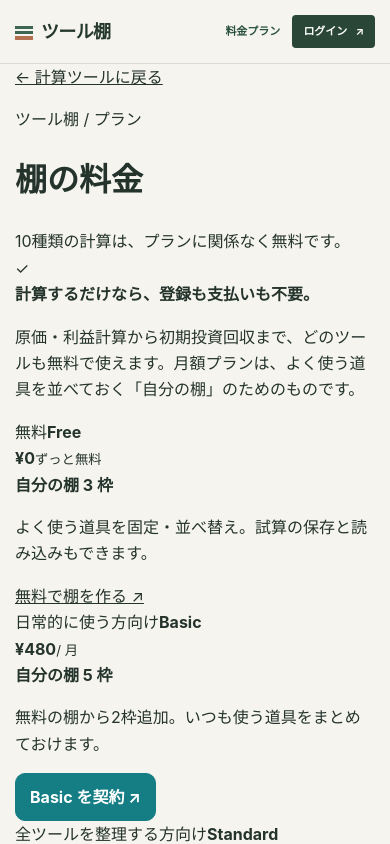
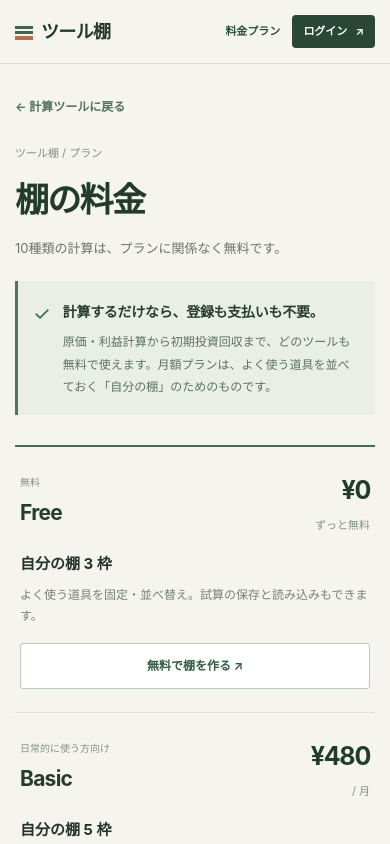
Before and after one commit to takkun-studio/tool-shelf, a React (Vite) app: page /pricing in a window 390 px wide. Shown: the top 844 px of the page. Built offline with nearby package versions, Linux system fonts and the light colour scheme; no server answers.

Commit message:
Carry utilitarian document-style design through plan comparison

```diff
--- a/src/studio.css
+++ b/src/studio.css
@@ -184,3 +184,47 @@ footer.shelf-site-footer{max-width:1320px;margin-top:28px;border-color:#d8dcd4;f
   .ledger-row-pin{max-width:68px;white-space:normal;line-height:1.4}
 }
 @media(prefers-reduced-motion:reduce){.ledger-row{transition:none}}
+
+
+/* Pricing belongs inside the working tool, not in a marketing landing page. */
+.ledger-price-page{max-width:1100px;margin:0 auto;padding:41px 8px 44px}
+.ledger-price-back{font-size:12px;font-weight:700;text-decoration:none;color:#54715c}
+.ledger-price-heading{margin:31px 0 26px}
+.ledger-price-heading p{color:#809184;font-size:11px;margin:0 0 9px}
+.ledger-price-heading h1{font-size:clamp(30px,3.6vw,42px);font-weight:780;letter-spacing:-.05em;margin:0 0 6px;color:#223b2b}
+.ledger-price-heading>span{font-size:13px;color:#687669}
+.ledger-price-fact{display:flex;align-items:start;gap:17px;background:#e9efe6;border-left:3px solid #50765a;padding:19px 24px;margin-bottom:30px}
+.ledger-price-fact>span{font-size:20px;color:#376c46}
+.ledger-price-fact strong{color:#293d2d;font-size:15px;letter-spacing:-.02em}
+.ledger-price-fact p{font-size:12px;line-height:1.85;color:#5c7160;margin:7px 0 0}
+.ledger-prices{border-top:2px solid #476c53}
+.ledger-price-option{display:grid;grid-template-columns:minmax(125px,1fr) minmax(105px,.76fr) minmax(230px,2.1fr) 176px;gap:20px;align-items:center;border-bottom:1px solid #d9e1d8;padding:29px 14px}
+.ledger-price-name>span{display:block;font-size:10px;color:#849483;margin-bottom:5px}
+.ledger-price-name strong{display:block;color:#243c2d;font-size:22px;letter-spacing:-.035em}
+.ledger-price-value strong{font-size:25px;letter-spacing:-.05em;color:#213c2b}
+.ledger-price-value small{display:block;font-size:11px;color:#809285;margin-top:5px}
+.ledger-price-features strong{font-size:15px;font-weight:750}
+.ledger-price-features p{font-size:12px;line-height:1.75;margin:7px 0 0;color:#748276}
+.ledger-price-action{display:inline-flex;align-items:center;justify-content:center;text-decoration:none;background:#294c38;border:1px solid #294c38;color:#fff;border-radius:3px;font-size:12px;font-weight:750;padding:12px 13px;min-height:42px}
+.ledger-price-action:hover:not(:disabled){background:#3b684c;color:#fff}
+.ledger-price-action--light{background:#fff;color:#315d42;border-color:#b7ccba}
+.ledger-price-action--light:hover{background:#ecf4ea;color:#315d42}
+.ledger-price-terms{padding:25px 0 0}
+.ledger-price-terms p{font-size:12px;line-height:1.8;color:#6e7b70;margin:0 0 7px}
+@media(max-width:920px){
+  .ledger-price-option{grid-template-columns:1.1fr 1fr 2fr;gap:13px}
+  .ledger-price-action{grid-column:3;justify-self:start;width:100%;margin-top:7px}
+}
+@media(max-width:700px){
+  .ledger-price-page{padding:28px 0 25px}
+  .ledger-price-heading{margin:26px 0 21px}
+  .ledger-price-heading h1{font-size:34px}
+  .ledger-price-fact{padding:17px 15px;gap:12px}
+  .ledger-price-fact strong{font-size:14px}
+  .ledger-price-option{grid-template-columns:minmax(0,1fr) minmax(0,1fr);gap:9px 14px;padding:23px 5px}
+  .ledger-price-name strong{font-size:21px}
+  .ledger-price-value{text-align:right}
+  .ledger-price-features{grid-column:1/-1;padding:7px 0 2px}
+  .ledger-price-action{grid-column:1/-1;justify-self:stretch;margin-top:6px}
+  .ledger-price-terms{padding-top:19px}
+}
```
